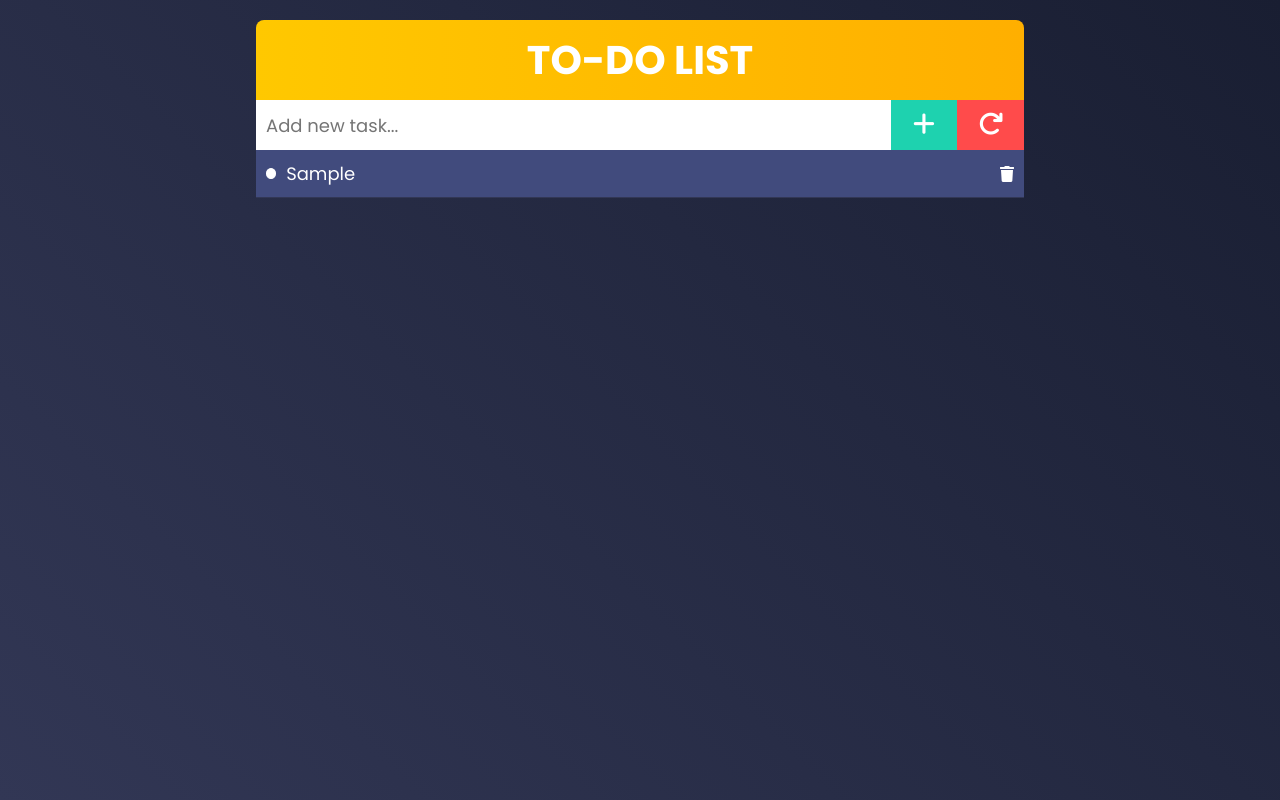
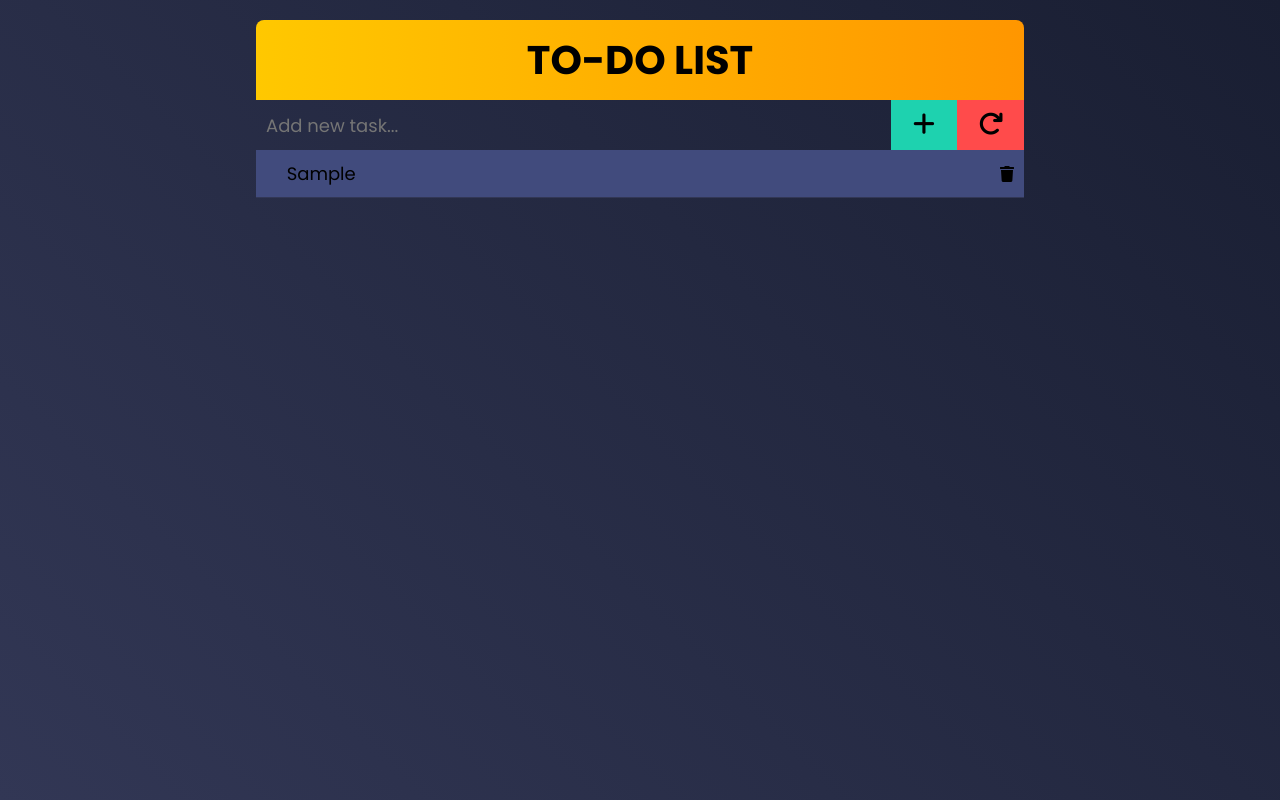
Before and after one commit to Ryoley/todo-list, a plain HTML site: page index.html in a window 1280 px wide. Both pictures are taken after typing "Sample" into the empty fields and a click on the button 923 px from the left and 125 px from the top of the page. Drawn offline with Linux system fonts and the light colour scheme.

Commit message:
Update main.css

```diff
--- a/static/css/main.css
+++ b/static/css/main.css
@@ -13,13 +13,13 @@
     --light-secondary: #414b7d;
     --dark-secondary: #191e32;
     --secondary-transparent: #32375580;
-    --black: #000;
+    --black: #000000;
     --green: #1ed2af;
     --dark-green: #19aa8c;
-    --orange: #ffaf00;
+    --orange: #ff9600;
     --red: #ff4b4b;
     --dark-red: #c83c3c;
-    --white: #fff;
+    --white: #fffff;
 }
 
 /*—————————————————————————————————————————————————————————————————————*/
@@ -184,10 +184,10 @@ body {
 .check {
     background-color: var(--white);
     border: 1px solid var(--white);
-    border-radius: 50%;
+    border-radius: 100%;
     cursor: pointer;
-    height: 0.8em;
-    width: 0.8em;
+    min-height: 0.8em;
+    min-width: 0.8em;
     -webkit-appearance: none;
 }
 
```
